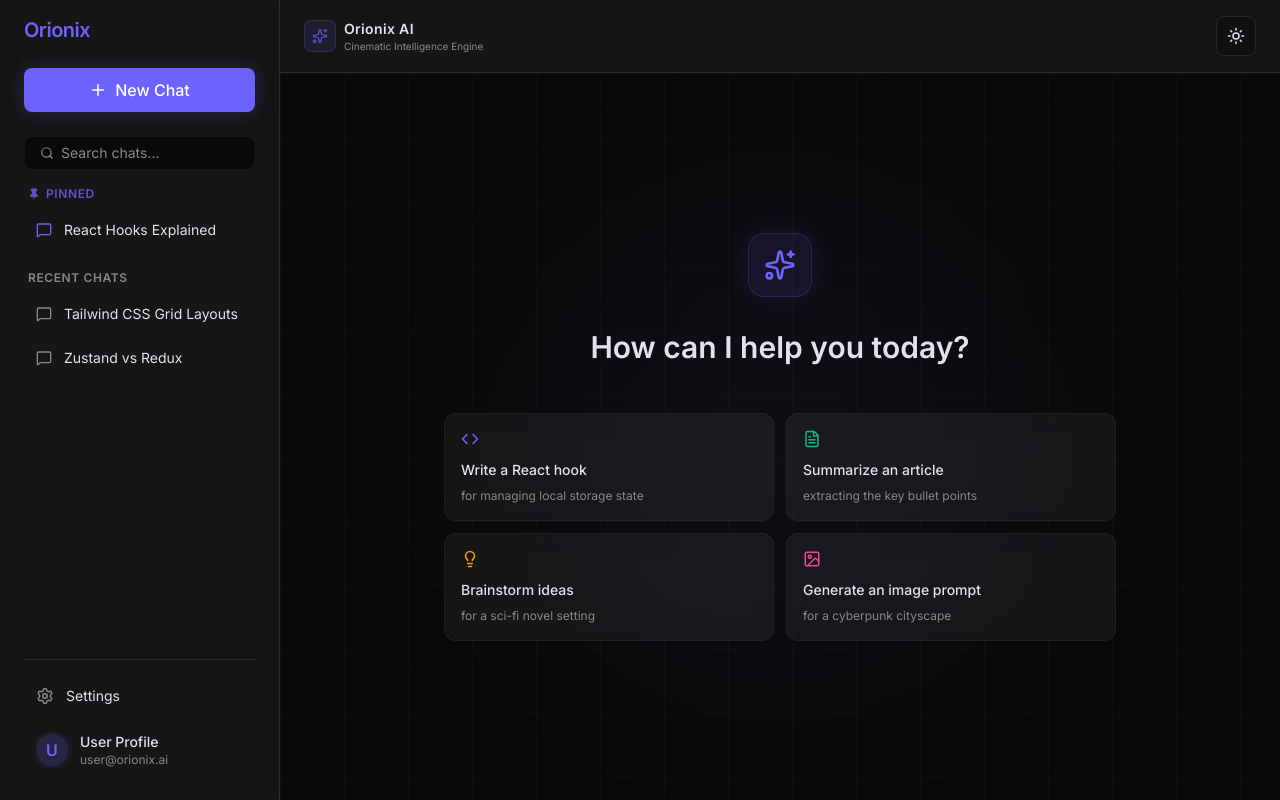
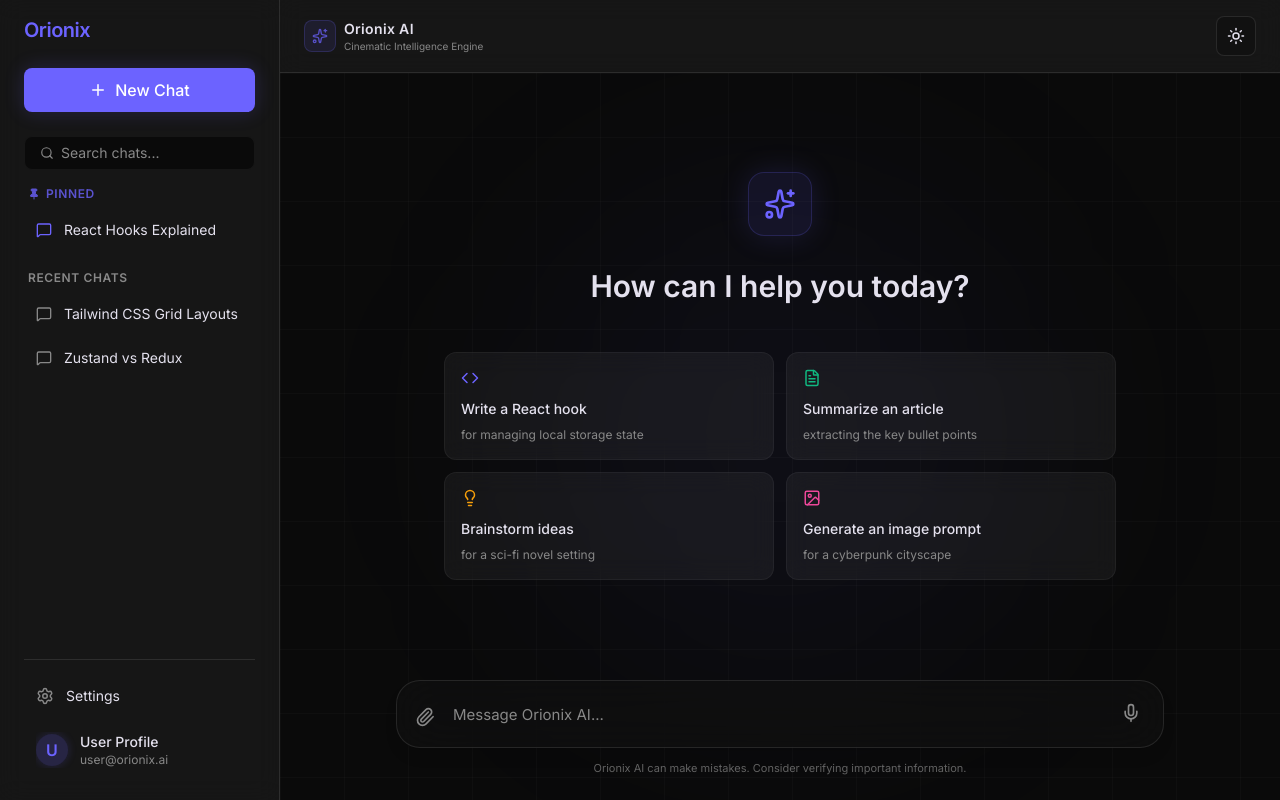
Before and after one commit to abhishekapurva0809/Orionix-AI, a React (Vite) app in the folder frontend/: page / in a window 1280 px wide. Built offline with nearby package versions, Linux system fonts and the light colour scheme; a small style sheet from the web is missing.

Commit message:
feat(frontend): implement MessageInput

```diff
--- /dev/null
+++ b/frontend/src/components/MessageInput.jsx
@@ -0,0 +1,76 @@
+import { useState, useRef, useEffect } from 'react'
+import { Send, Paperclip, Mic } from 'lucide-react'
+import { cn } from '../utils'
+
+export default function MessageInput() {
+  const [message, setMessage] = useState('')
+  const textareaRef = useRef(null)
+
+  // Auto-resize textarea
+  useEffect(() => {
+    if (textareaRef.current) {
+      textareaRef.current.style.height = 'auto'
+      textareaRef.current.style.height = `${Math.min(textareaRef.current.scrollHeight, 200)}px`
+    }
+  }, [message])
+
+  const handleSend = () => {
+    if (!message.trim()) return
+    console.log('Sending message:', message)
+    // TODO: Phase 6 - Hook this up to chatStore to add a message
+    setMessage('')
+  }
+
+  const handleKeyDown = (e) => {
+    if (e.key === 'Enter' && !e.shiftKey) {
+      e.preventDefault()
+      handleSend()
+    }
+  }
+
+  return (
+    <div className="w-full px-4 pb-4 md:px-6 md:pb-6 relative z-20">
+      <div className="relative flex items-end w-full max-w-3xl mx-auto glass-panel p-2 rounded-[24px] border border-white/10 shadow-lg focus-within:border-brand-primary/50 focus-within:shadow-[0_0_30px_rgba(108,99,255,0.2)] transition-all duration-300 bg-brand-surface/60 backdrop-blur-xl">
+
+        <button
+          className="p-2.5 text-brand-muted hover:text-brand-text transition-colors cursor-pointer rounded-full hover:bg-white/5 shrink-0 mb-0.5"
+          title="Attach file"
+        >
+          <Paperclip size={20} />
+        </button>
+
+        <textarea
+          ref={textareaRef}
+          value={message}
+          onChange={(e) => setMessage(e.target.value)}
+          onKeyDown={handleKeyDown}
+          placeholder="Message Orionix AI..."
+          className="flex-1 max-h-[200px] min-h-[44px] bg-transparent border-none focus:outline-none resize-none py-3 px-2 text-brand-text placeholder-brand-muted text-[15px] leading-relaxed no-scrollbar"
+          rows={1}
+        />
+
+        <div className="flex items-center gap-1 shrink-0 p-1 mb-0.5">
+          {!message.trim() ? (
+            <button
+              className="p-2.5 text-brand-muted hover:text-brand-text transition-colors cursor-pointer rounded-full hover:bg-white/5"
+              title="Voice input"
+            >
+              <Mic size={20} />
+            </button>
+          ) : (
+            <button
+              onClick={handleSend}
+              className="p-2 bg-brand-primary text-white rounded-full hover:bg-[#5a52d5] transition-all cursor-pointer shadow-[0_0_15px_rgba(108,99,255,0.4)] hover:scale-105"
+              title="Send message"
+            >
+              <Send size={18} className="translate-x-[1px] translate-y-[1px]" />
+            </button>
+          )}
+        </div>
+      </div>
+      <div className="text-center mt-3 text-[11px] text-brand-muted opacity-70">
+        Orionix AI can make mistakes. Consider verifying important information.
+      </div>
+    </div>
+  )
+}
--- a/frontend/src/pages/ChatPage.jsx
+++ b/frontend/src/pages/ChatPage.jsx
@@ -3,6 +3,7 @@ import { useChatStore } from '../store/chatStore'
 import { Sun, Moon, Sparkles } from 'lucide-react'
 import ChatArea from '../components/ChatArea'
 import SmartEmptyState from '../components/SmartEmptyState'
+import MessageInput from '../components/MessageInput'
 
 export default function ChatPage() {
   const { theme, toggleTheme } = useThemeStore()
@@ -40,14 +41,14 @@ export default function ChatPage() {
         <div className="absolute top-1/2 left-1/2 -translate-x-1/2 -translate-y-1/2 w-[500px] h-[500px] bg-brand-primary/5 rounded-full blur-[120px] pointer-events-none z-0" />
 
         {!activeSessionId ? (
-          <div className="flex-1 w-full max-w-4xl flex flex-col relative z-10 h-full">
+          <div className="flex-1 w-full max-w-4xl mx-auto flex flex-col relative z-10 h-full">
             <SmartEmptyState />
-            {/* MessageInput will go here in Step 5.3 */}
+            <MessageInput />
           </div>
         ) : (
-          <div className="flex-1 w-full max-w-4xl flex flex-col relative z-10 h-full">
+          <div className="flex-1 w-full max-w-4xl mx-auto flex flex-col relative z-10 h-full">
             <ChatArea />
-            {/* MessageInput will go here in Step 5.3 */}
+            <MessageInput />
           </div>
         )}
       </div>
```
